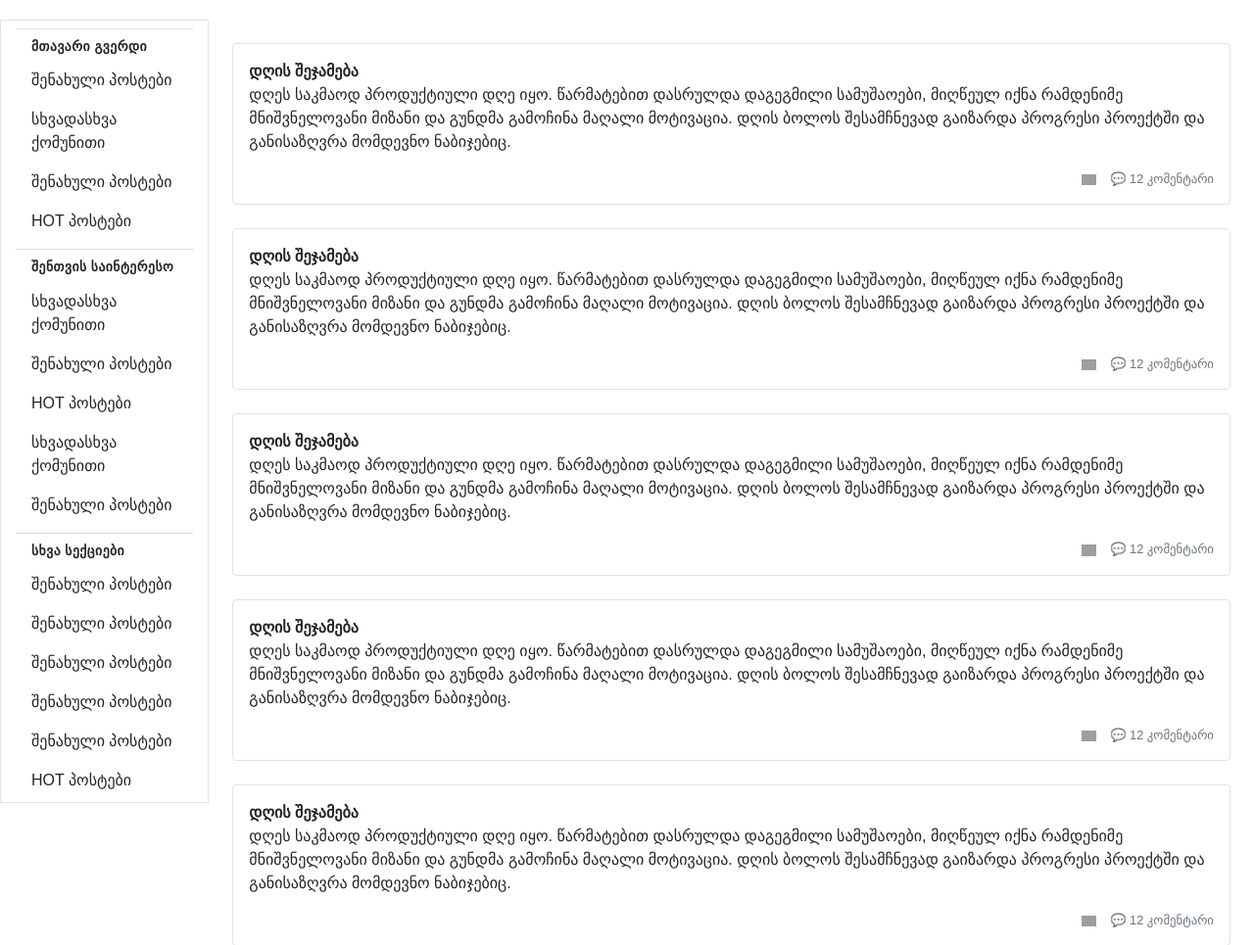
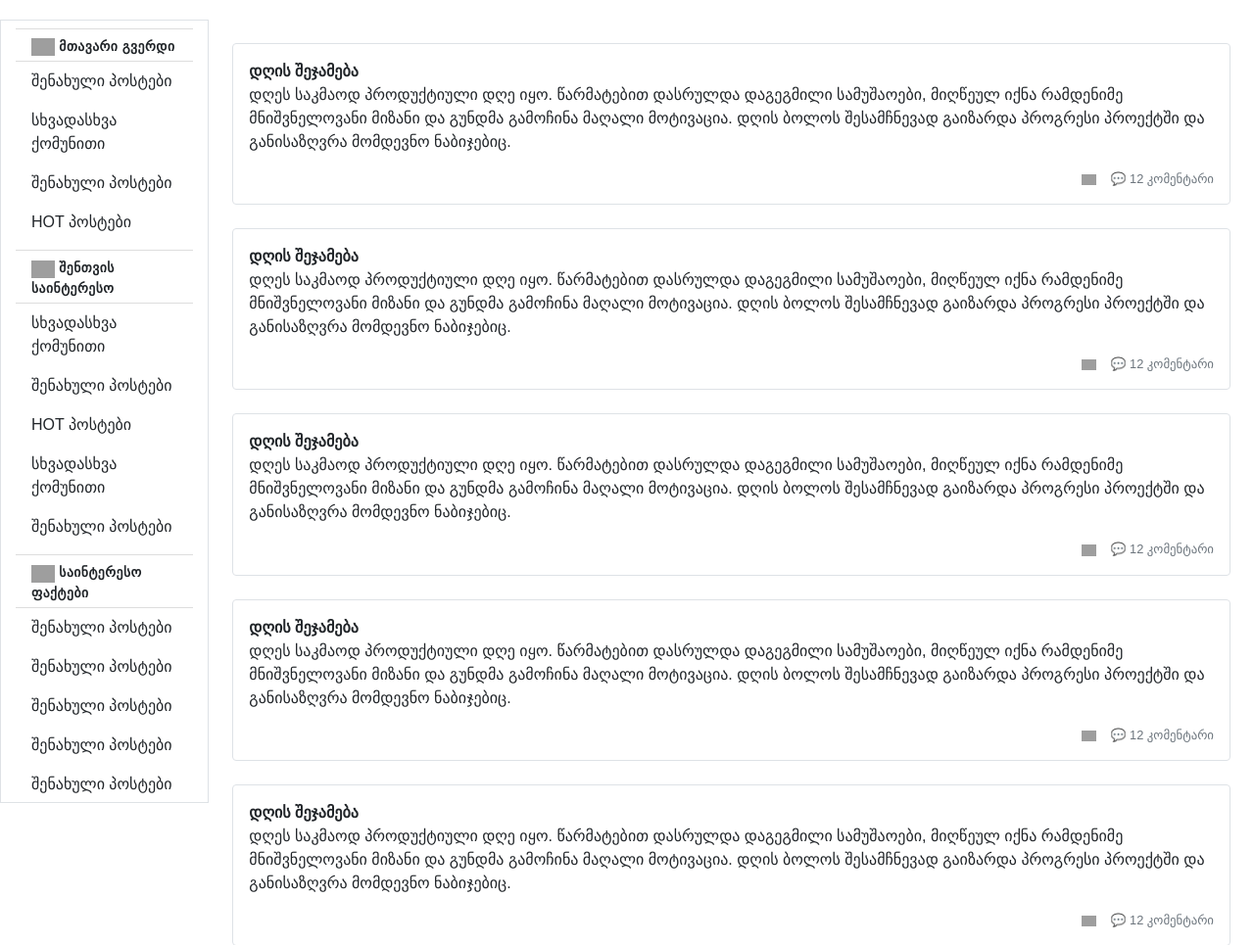
Before and after one commit to ShavdatuashviliSandro/DjangoApp, a Django app: page / in a window 1280 px wide. Shown: the part 56-1021 px from the top of the page at 98% size. Run offline with Django 4.2, Linux system fonts and the light colour scheme; some web fonts are replaced; grey boxes are pictures that could not be loaded.

Commit message:
Optimized side panel

```diff
--- a/support_hub/templates/base.html
+++ b/support_hub/templates/base.html
@@ -27,6 +27,7 @@
         font-size: 0.85rem;
         padding: 0.5rem 1rem 0.25rem;
         border-top: 1px solid #ddd;
+        border-bottom: 1px solid #ddd;
         margin-top: 0.5rem;
         text-transform: uppercase;
         letter-spacing: 0.5px;
@@ -40,18 +41,27 @@
         <nav class="col-md-3 col-lg-2 d-none d-md-block sidebar border"
              style="max-height: 100vh; overflow-y: auto;">
             <ul class="nav flex-column">
-                <li class="section-title">მთავარი გვერდი</li>
+                <li class="section-title"><img width="24px"
+                                               src="https://www.nicepng.com/png/detail/14-142284_png-file-svg-home-icon-black-circle.png"
+                                               alt="home-page-icon"> მთავარი გვერდი
+                </li>
                 <li class="nav-item"><a href="#" class="nav-link">შენახული პოსტები</a></li>
                 <li class="nav-item"><a href="#" class="nav-link">სხვადასხვა ქომუნითი</a></li>
                 <li class="nav-item"><a href="#" class="nav-link">შენახული პოსტები</a></li>
                 <li class="nav-item"><a href="#" class="nav-link">HOT პოსტები</a></li>
-                <li class="section-title">შენთვის საინტერესო</li>
+                <li class="section-title"><img width="24px"
+                                               src="https://encrypted-tbn0.gstatic.com/images?q=tbn:ANd9GcT9QJBk2TaGwk3eMmnqPNem_a3qF9Q2AqEW0A&s"
+                                               alt="light-icon"> შენთვის საინტერესო
+                </li>
                 <li class="nav-item"><a href="#" class="nav-link">სხვადასხვა ქომუნითი</a></li>
                 <li class="nav-item"><a href="#" class="nav-link">შენახული პოსტები</a></li>
                 <li class="nav-item"><a href="#" class="nav-link">HOT პოსტები</a></li>
                 <li class="nav-item"><a href="#" class="nav-link">სხვადასხვა ქომუნითი</a></li>
                 <li class="nav-item"><a href="#" class="nav-link">შენახული პოსტები</a></li>
-                <li class="section-title">სხვა სექციები</li>
+                <li class="section-title"><img width="24px" src="https://cdn-icons-png.flaticon.com/512/4/4259.png"
+                                               alt="book-icon">
+                    საინტერესო ფაქტები
+                </li>
                 <li class="nav-item"><a href="#" class="nav-link">შენახული პოსტები</a></li>
                 <li class="nav-item"><a href="#" class="nav-link">შენახული პოსტები</a></li>
                 <li class="nav-item"><a href="#" class="nav-link">შენახული პოსტები</a></li>
@@ -60,6 +70,10 @@
                 <li class="nav-item"><a href="#" class="nav-link">HOT პოსტები</a></li>
                 <li class="nav-item"><a href="#" class="nav-link">HOT პოსტები</a></li>
                 <li class="nav-item"><a href="#" class="nav-link">სხვადასხვა ქომუნითი</a></li>
+                <li class="section-title"><img width="24px"
+                        src="https://encrypted-tbn0.gstatic.com/images?q=tbn:ANd9GcRa3mSpvDGST5om5PXTzcketnAJD6Piw1CUqQ&s"
+                        alt="other-icon"> სხვა სექციები
+                </li>
                 <li class="nav-item"><a href="#" class="nav-link">შენახული პოსტები</a></li>
                 <li class="nav-item"><a href="#" class="nav-link">HOT პოსტები</a></li>
                 <li class="nav-item"><a href="#" class="nav-link">სხვადასხვა ქომუნითი</a></li>
```
